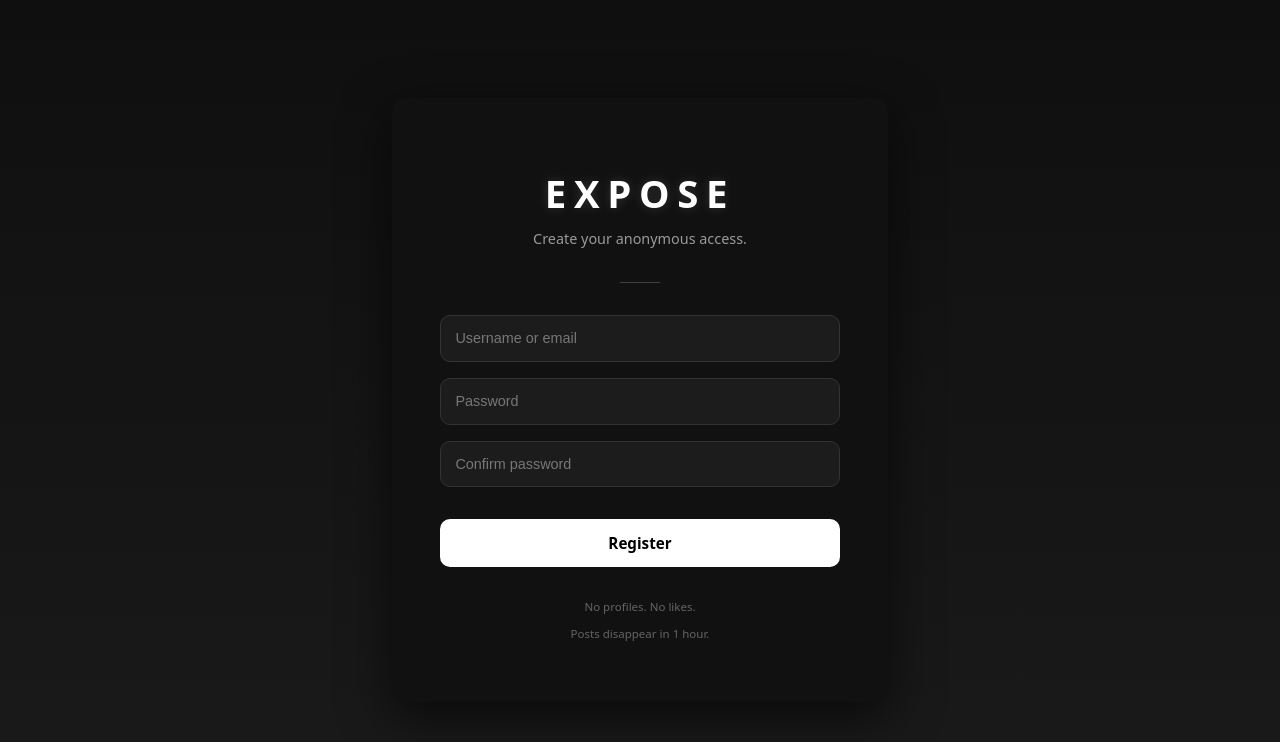
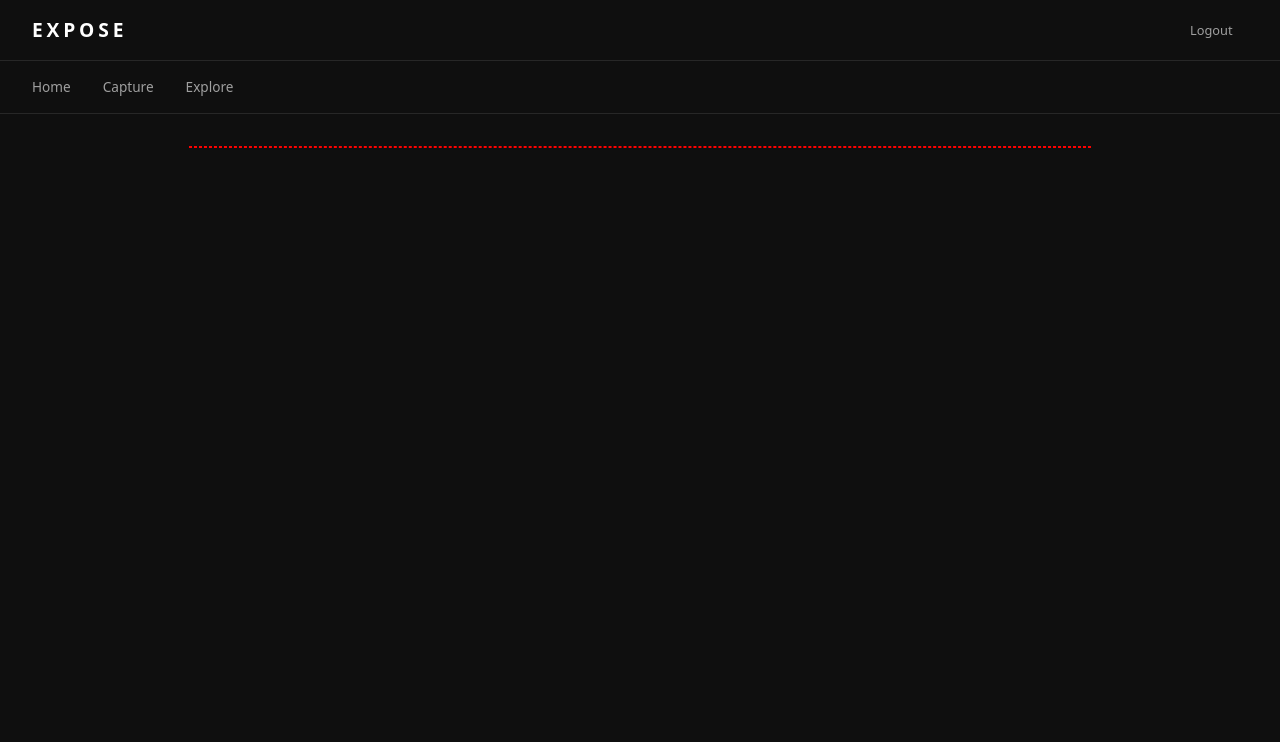
Before and after one commit to jricica/EXPOSE, a React app in the folder frontend/: page / in a window 1280 px wide. Shown: the top 742 px of the page. Built offline with nearby package versions, Linux system fonts and the light colour scheme; the HTML template or start-up script is replaced by a standard one.

Commit message:
fix: App.tsx present layout

```diff
--- a/frontend/src/App.tsx
+++ b/frontend/src/App.tsx
@@ -1,8 +1,7 @@
-
-import Register from "./modules/auth/Register";
+import Layout from "./components/Layout";
 
 function App() {
-  return <Register />;
+  return <Layout />;
 }
 
 export default App;
```
